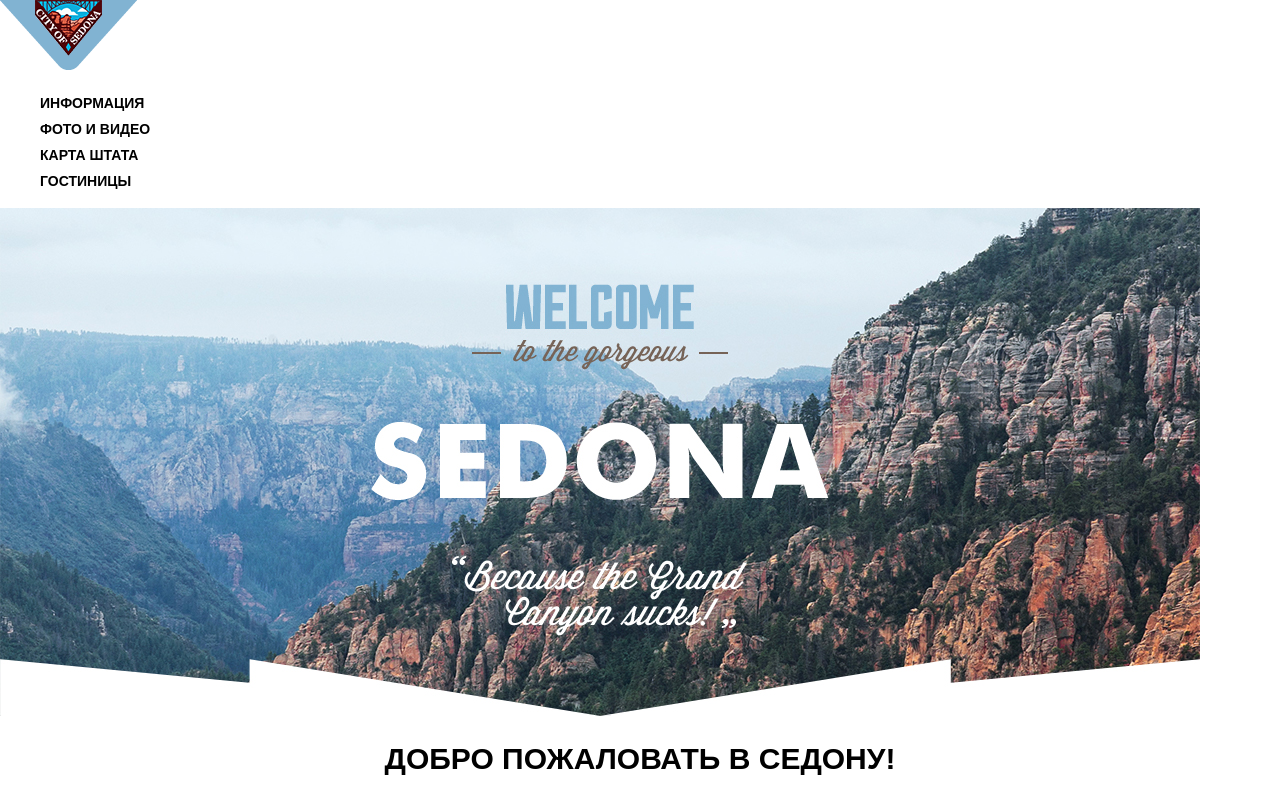
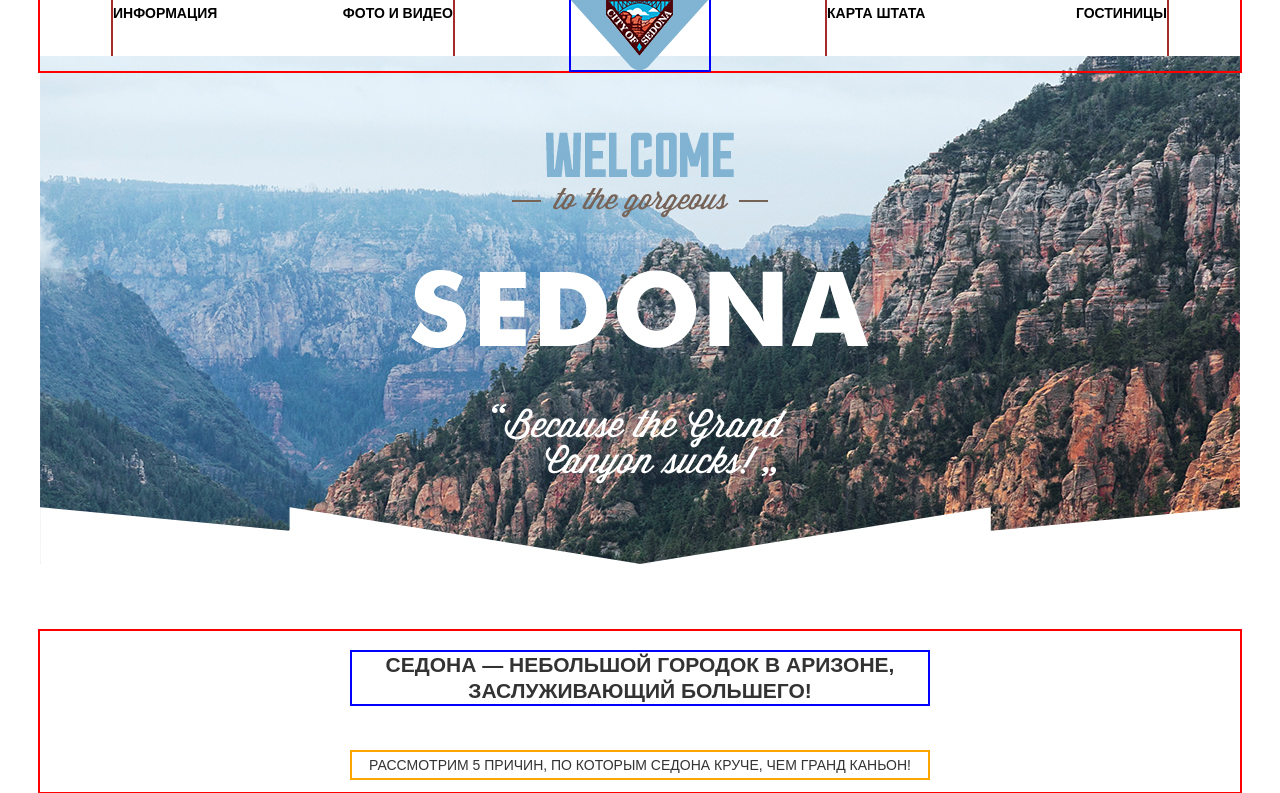
Before and after one commit to alexguziy/422593-sedona, a plain HTML site: page index.html in a window 1280 px wide. Shown: the top 793 px of the page. Drawn offline with Linux system fonts and the light colour scheme.

Commit message:
Разметка страницы

```diff
--- a/css/style.css
+++ b/css/style.css
@@ -1,4 +1,6 @@
 body {
+    width: 1280px;
+    min-height: 2762px;
     margin: 0;
     padding: 0;
     font-size: 14px;
@@ -14,30 +16,109 @@ a {
     text-decoration: none;
 }
 
+.visuallyhidden {
+    border: 0;
+    clip: rect(0 0 0 0);
+    height: 1px;
+    margin: -1px;
+    overflow: hidden;
+    padding: 0;
+    position: absolute;
+    width: 1px;
+}
+.main-headar {
+    width: 1200px;
+    min-height: 71px;
+    margin-left: 40px;
+    outline: 2px solid red;
+}
+
 .main-navigation {
+    display: flex;
+    flex-direction: row;
+    justify-content: space-between;
+    min-height: 71px;
+    outline: 2px solid orange;
+}
+
+.main-logo {
+    order: 1;
+    outline: 2px solid blue;
+    z-index: 1;
+}
+
+.sait-navigation {
+    display: flex;
+    justify-content: space-between;
+    width: 340px;
+    min-height: 17px;
+    margin: 0;
+    padding: 0;
     font-size: 14px;
     line-height: 26px;
     font-weight: bold;
     color: #000000;
     background-color: #ffffff;
+    outline: 2px solid brown;
 }
 
-.main-navigation li {
+.navigation-left {
+    margin-left: 73px;
+}
+.navigation-right {
+    order: 2;
+    margin-right: 73px;
+}
+
+.sait-navigation li {
     list-style: none;
 }
 
-.main-navigation a:link {
+.sait-navigation a:link {
     color: #000000;
 }
-.main-navigation a:visited {
+.sait-navigation a:visited {
     color: #766357;
 }
 
-.main-navigation a:hover {
+.sait-navigation a:hover {
     color: #81b3d2;
 }
-.main-navigation a:active {
+.sait-navigation a:active {
     color: rgba(0, 0, 0, 0.3);
+}
+
+.container {
+    width: 1200px;
+    margin-left: 40px;
+}
+
+.banner {
+    margin-top: -15px;
+    margin-bottom: 61px;
+}
+
+.presentation-features {
+    display: flex;
+    flex-direction: column;
+    align-items: center;
+    width: 1200px;
+    min-height: 99px;
+    margin-bottom: 55px;
+    outline: 2px solid red;
+}
+
+.main-idea {
+    width: 576px;
+    min-height: 50px;
+    margin-bottom: 34px;
+    outline: 2px solid blue;
+}
+
+.presentation-features-item {
+    width: 576px;
+    min-height: 16px;
+    outline: 2px solid orange;
 }
 
 .title {
--- a/index.html
+++ b/index.html
@@ -9,11 +9,13 @@
     </head>
     <body>
         <header class="main-headar">
-            <img class="main-logo" src="img/logo.png" alt="Логотип &quot;Седона&quot;" width="138" height="70">
             <nav class="main-navigation">
-                <ul>
+                <img class="main-logo" src="img/logo.png" alt="Логотип &quot;Седона&quot;" width="138" height="70">
+                <ul class="sait-navigation navigation-left">
                     <li><a href="info.html">Информация</a></li>
                     <li><a href="gellery.html">Фото и видео</a></li>
+                </ul>
+                <ul class="sait-navigation navigation-right">
                     <li><a href="map.html">Карта штата</a></li>
                     <li><a href="catalog.html">Гостиницы</a></li>
                 </ul>
@@ -22,7 +24,7 @@
 
         <main class="container">
 
-            <img src="img/main_banner.jpg" alt="Ознакомительный баннер Седоны" width="1200" height="508">
+            <img class="banner" src="img/main_banner.jpg" alt="Ознакомительный баннер Седоны" width="1200" height="508">
 
             <section class="presentation-features">
                 <h1 class="title title-main visuallyhidden">Добро пожаловать в Седону!</h1>
```
